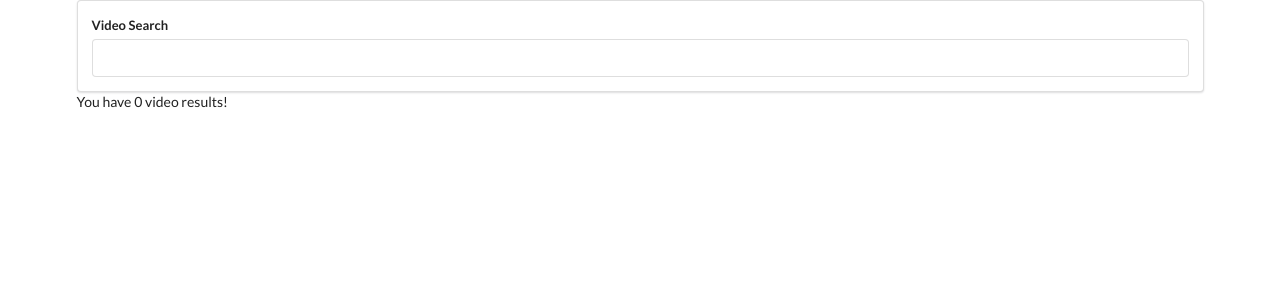
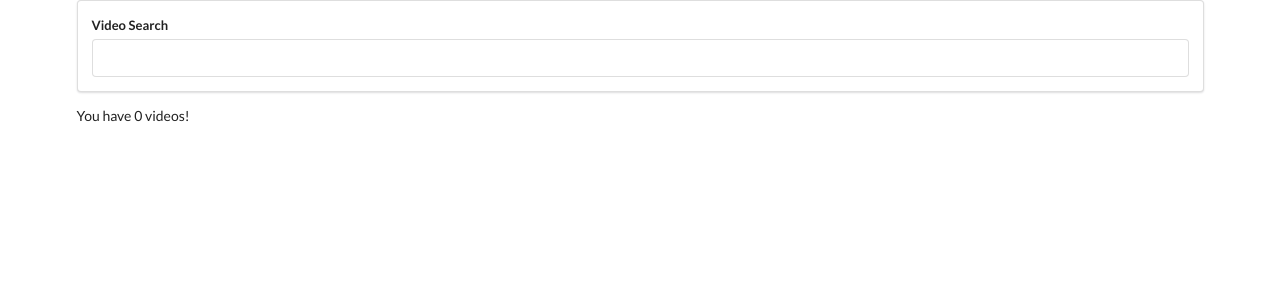
Before and after one commit to prateekvarma/youtube-react-hooks, a React (Create React App) app: page / in a window 1280 px wide. Shown: the top 300 px of the page. Built offline with nearby package versions, Linux system fonts and the light colour scheme.

Commit message:
create 2d video list component, and passed state as a prop into child

```diff
--- a/src/components/App.js
+++ b/src/components/App.js
@@ -1,6 +1,7 @@
 import React from "react";
 import SearchBar from "./SearchBar";
 import youtube from "../apis/youtube";
+import VideoList from "./VideoList";
 
 class App extends React.Component {
   state = { videos: [] };
@@ -20,7 +21,7 @@ class App extends React.Component {
     return (
       <div className="ui container">
         <SearchBar onFormSubmit={this.onTermSubmit} />
-        You have {this.state.videos.length} video results!
+        <VideoList videos={this.state.videos} />
       </div>
     );
   }
--- /dev/null
+++ b/src/components/VideoList.js
@@ -0,0 +1,7 @@
+import React from "react";
+
+const VideoList = (props) => {
+  return <div>You have {props.videos.length} videos!</div>;
+};
+
+export default VideoList;
```
Also changed, not shown: src/components/VideoItem.js (added, +7 -0 lines).
